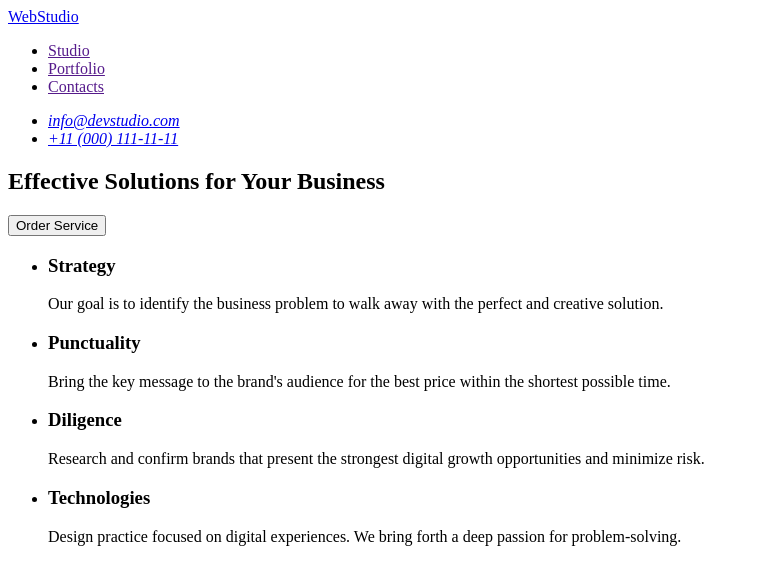
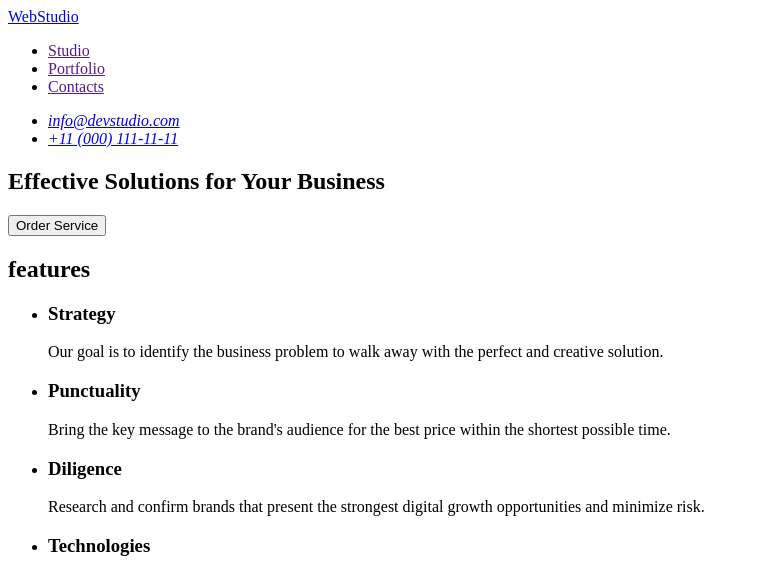
Before and after one commit to AlenaSh83/goit-markup-hw-01, a plain HTML site: page index.html in a window 1280 px wide. Shown: the top 562 px of the page, without its empty margins (0-759 px from the left). Drawn offline with Linux system fonts and the light colour scheme.

Commit message:
add markup

```diff
--- a/index.html
+++ b/index.html
@@ -30,6 +30,7 @@
       </section>
 
       <section>
+        <h2>features</h2>
         <ul>
           <li>
             <h3>Strategy</h3>
@@ -74,7 +75,7 @@
           </li>
           <li>
             <img
-              src="./images/img (1).jpg"
+              src="./images/img(1).jpg"
               alt="second"
               width="264"
               height="260"
@@ -84,7 +85,7 @@
           </li>
           <li>
             <img
-              src="./images/img (2).jpg"
+              src="./images/img(2).jpg"
               alt="third"
               width="264"
               height="260"
@@ -94,7 +95,7 @@
           </li>
           <li>
             <img
-              src="./images/img (3).jpg"
+              src="./images/img(3).jpg"
               alt="fourth"
               width="264"
               height="260"
```
